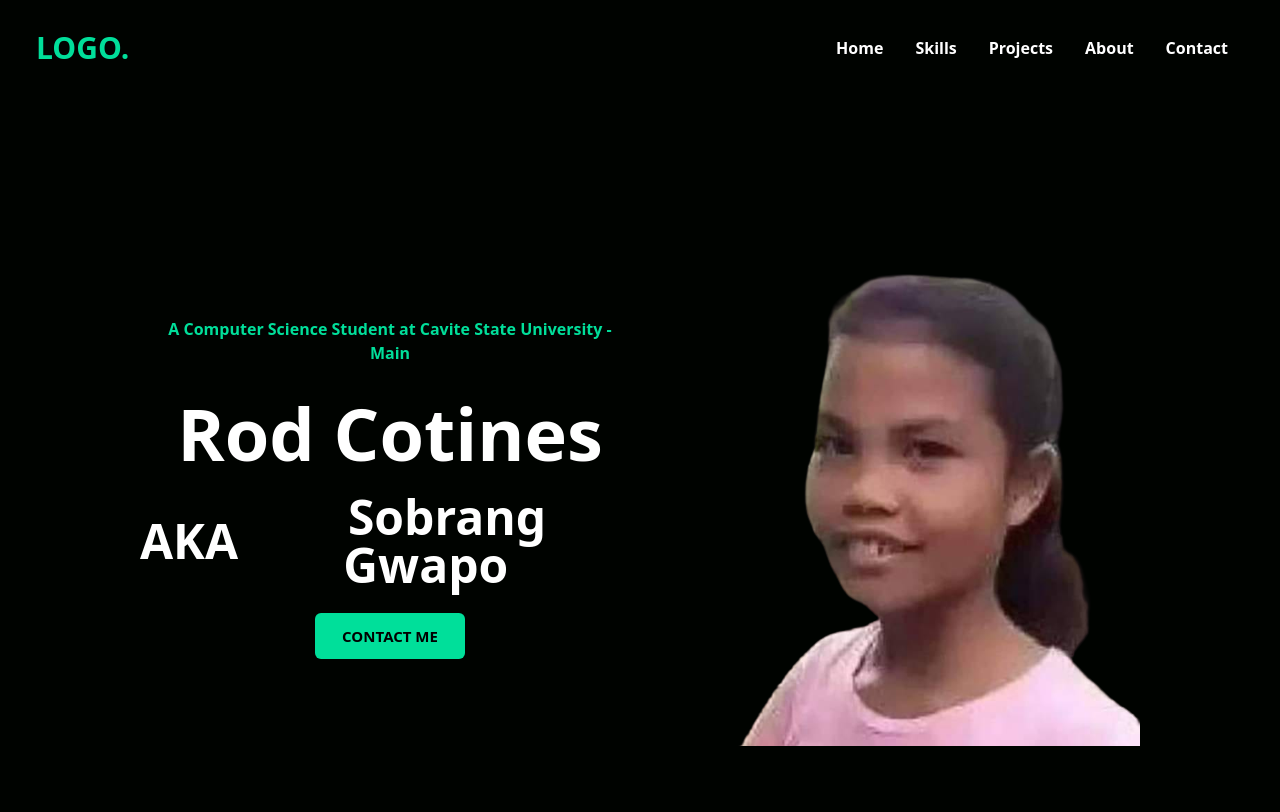
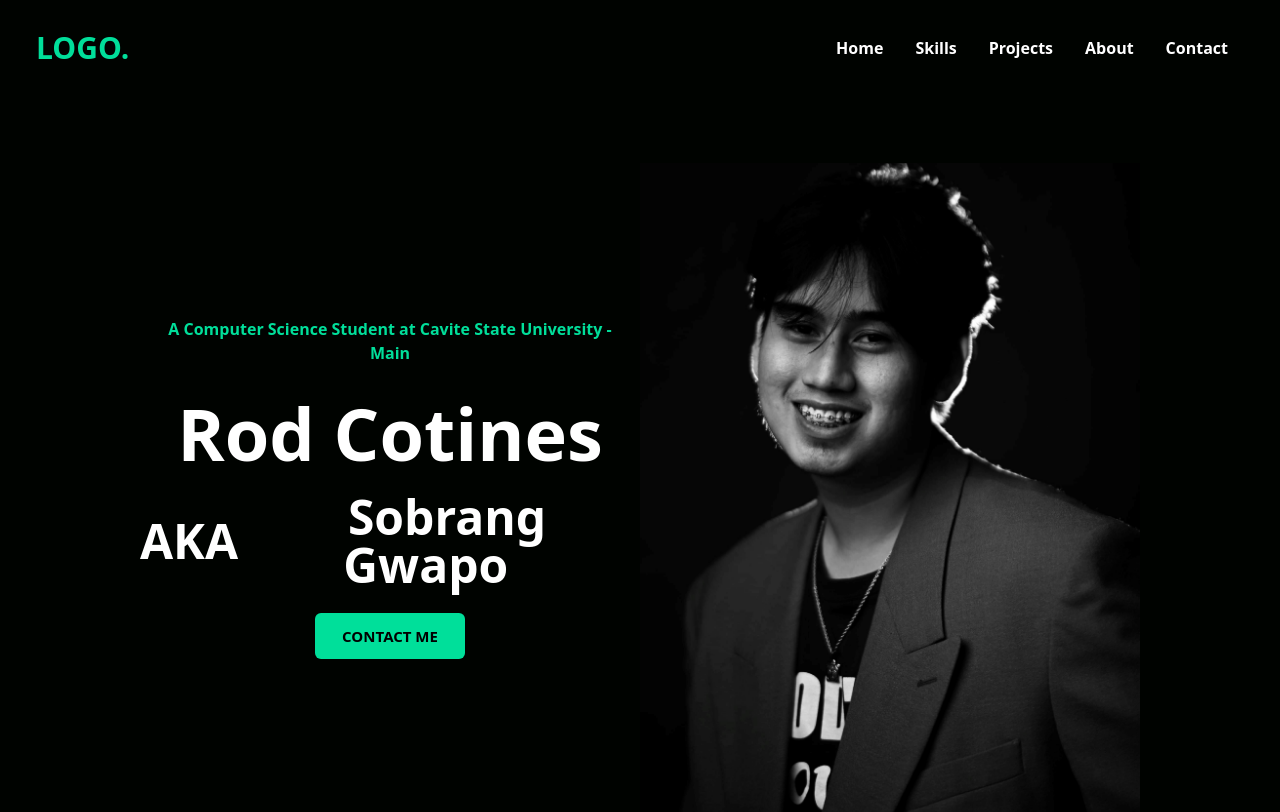
Before and after one commit to Ayenzcc/portfolio, a React (Vite) app: page / in a window 1280 px wide. Shown: the top 812 px of the page. Built offline with nearby package versions, Linux system fonts and the light colour scheme.

Commit message:
change hero pic

```diff
--- a/src/components/Hero.jsx
+++ b/src/components/Hero.jsx
@@ -72,7 +72,7 @@ const Hero = () => {
           transition={{ ease: "easeOut", duration: 1 }}
           className=" flex w-[50%] items-center justify-center"
         >
-          <img className="" src="/arlene.png" />
+          <img className="" src="/hi-b.JPG" />
         </motion.div>
       </div>
     </div>
```
Also changed, not shown: public/hi-b.JPG (added).
